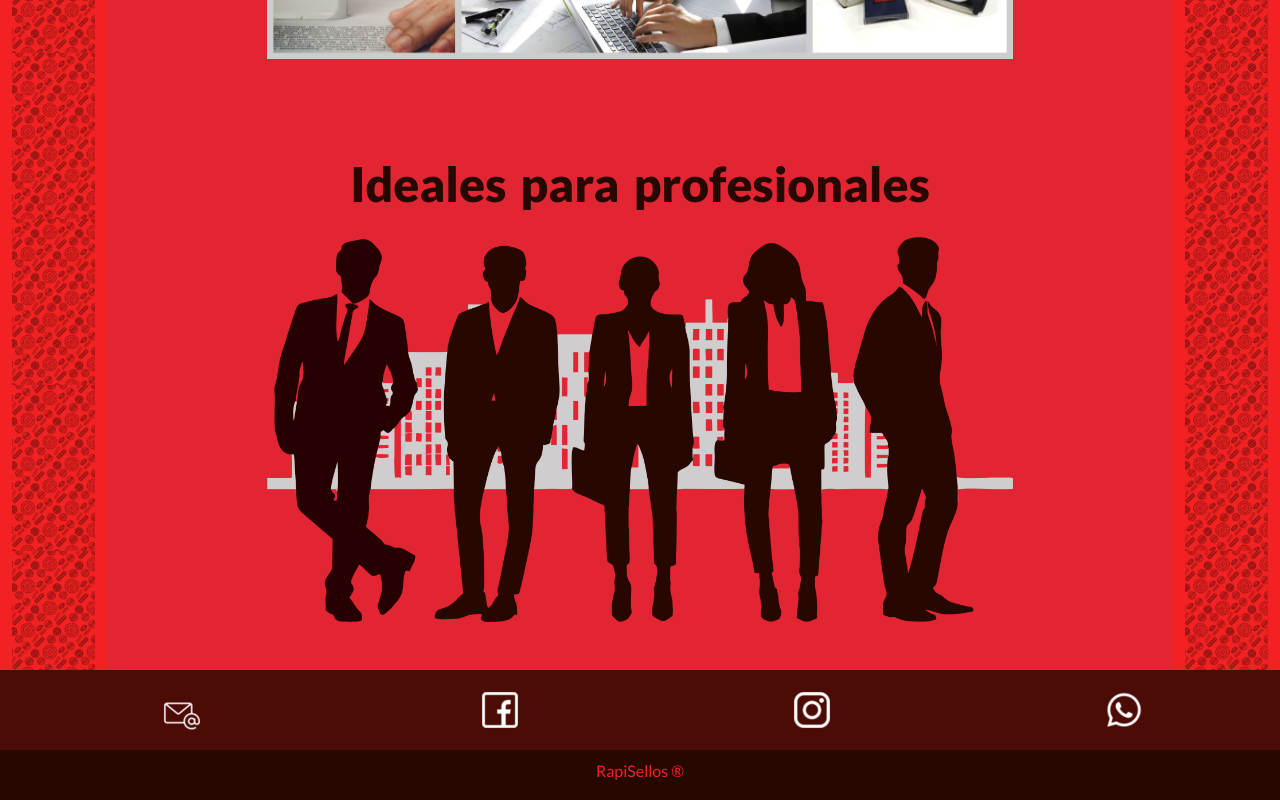
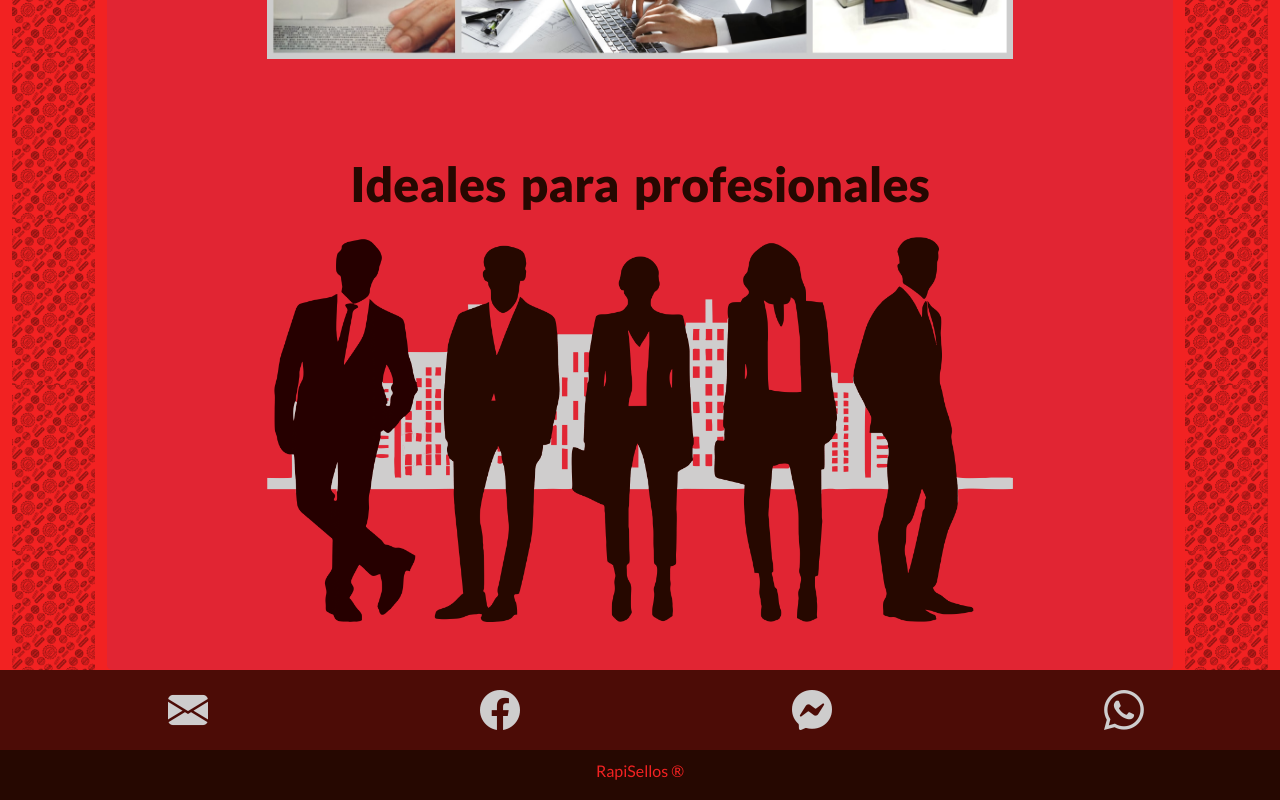
Before and after one commit to AndresChiassoni/sellosGoma, a plain HTML site: page index.html in a window 1280 px wide. Shown: the part 571-1371 px from the top of the page. Drawn offline with nearby package versions, Linux system fonts and the light colour scheme.

Commit message:
iconos boostrap a la nav del sitio

```diff
--- a/css/style.css
+++ b/css/style.css
@@ -152,23 +152,10 @@ nav li:hover {
   font-family: "Lato", sans-serif;
 }
 
-.icono {
-  width: 50px;
-  height: 50px;
-  display: block;
-  background: url("../assets/images/css_sprites_white_100px.png") no-repeat;
-  margin-top: 10px;
-  margin-bottom: 10px;
+.iconoSize {
+font-size: 2.5rem;
 }
-.icono-email {
-  background-position: -6px 6px;
+
+.colorIco{
+  color: #cecdcd;
 }
-.icono-face {
-  background-position: -50px 0;
-}
-.icono-insta {
-  background-position: 0 -50px;
-}
-.icono-whatsapp {
-  background-position: -50px -50px;
-}
--- a/index.html
+++ b/index.html
@@ -16,6 +16,10 @@
       rel="stylesheet"
       integrity="sha384-1BmE4kWBq78iYhFldvKuhfTAU6auU8tT94WrHftjDbrCEXSU1oBoqyl2QvZ6jIW3"
       crossorigin="anonymous"
+    />
+    <link
+      rel="stylesheet"
+      href="https://cdn.jsdelivr.net/npm/bootstrap-icons@1.8.1/font/bootstrap-icons.css"
     />
     <link rel="stylesheet" href="./css/style.css" />
     <title>RapiSellos</title>
@@ -49,25 +53,30 @@
             class="collapse navbar-collapse backgroundMenuBar justify-content-end"
           >
             <ul class="navbar-nav navbar">
-              <li class="nav-item px-3">
+              <li class="nav-item d-flex px-3">
+                <i class="bi bi-house-fill mt-2 colorIco"></i>
                 <a class="nav-link colorFuente" href="./index.html">Inicio</a>
               </li>
-              <li class="nav-item px-3">
+              <li class="nav-item d-flex px-3">
+                <i class="bi bi-hand-index-fill mt-2 colorIco"></i>
                 <a class="nav-link colorFuente" href="pages/products.html"
                   >Productos</a
                 >
               </li>
-              <li class="nav-item px-3">
+              <li class="nav-item d-flex px-3">
+                <i class="bi bi-person-lines-fill mt-2 colorIco"></i>
                 <a class="nav-link colorFuente" href="pages/about-us.html"
                   >Nosotros</a
                 >
               </li>
-              <li class="nav-item px-3">
+              <li class="nav-item d-flex px-3">
+                <i class="bi bi-newspaper mt-2 colorIco"></i>
                 <a class="nav-link colorFuente" href="pages/news.html"
                   >Noticias</a
                 >
               </li>
-              <li class="nav-item px-3">
+              <li class="nav-item d-flex px-3">
+                <i class="bi bi-envelope mt-2 colorIco"></i>
                 <a class="nav-link colorFuente" href="pages/contact.html"
                   >Contacto</a
                 >
@@ -125,23 +134,23 @@
       <div class="container-fluid m-0 p-0"></div>
       <ul class="navbar mb-0 justify-content-around align-content-center pie1">
         <li class="nav-item">
-          <a class="nav-link enLaceIcon" href="#">
-            <span class="icono icono-email"></span>
+          <a class="nav-link" href="#">
+            <i class="bi bi-envelope-fill colorIco iconoSize"></i>
           </a>
         </li>
         <li class="nav-item">
           <a class="nav-link enLaceIcon" href="#">
-            <span class="icono icono-face"></span>
+            <i class="bi bi-facebook colorIco iconoSize"></i>
           </a>
         </li>
         <li class="nav-item enLaceIcon">
           <a class="nav-link enLaceIcon" href="#">
-            <span class="icono icono-insta"></span>
+            <i class="bi bi-messenger colorIco iconoSize"></i>
           </a>
         </li>
         <li class="nav-item">
           <a class="nav-link enLaceIcon" href="#">
-            <span class="icono icono-whatsapp"></span>
+            <i class="bi bi-whatsapp colorIco iconoSize"></i>
           </a>
         </li>
       </ul>
```
Also changed, not shown: pages/about-us.html (+14 -5 lines), pages/contact.html (+14 -5 lines), pages/news.html (+14 -5 lines), pages/products.html (+14 -5 lines).
